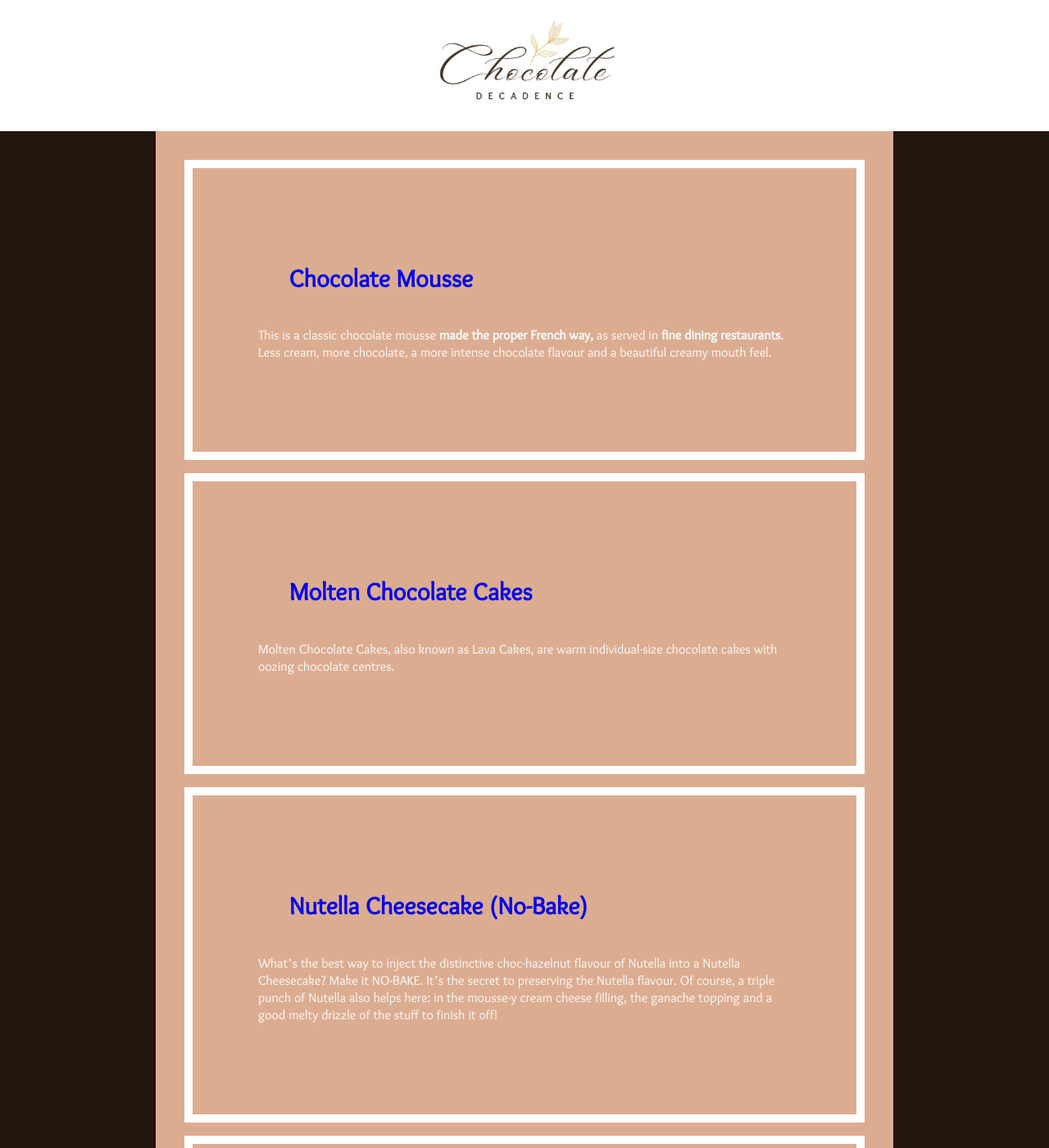
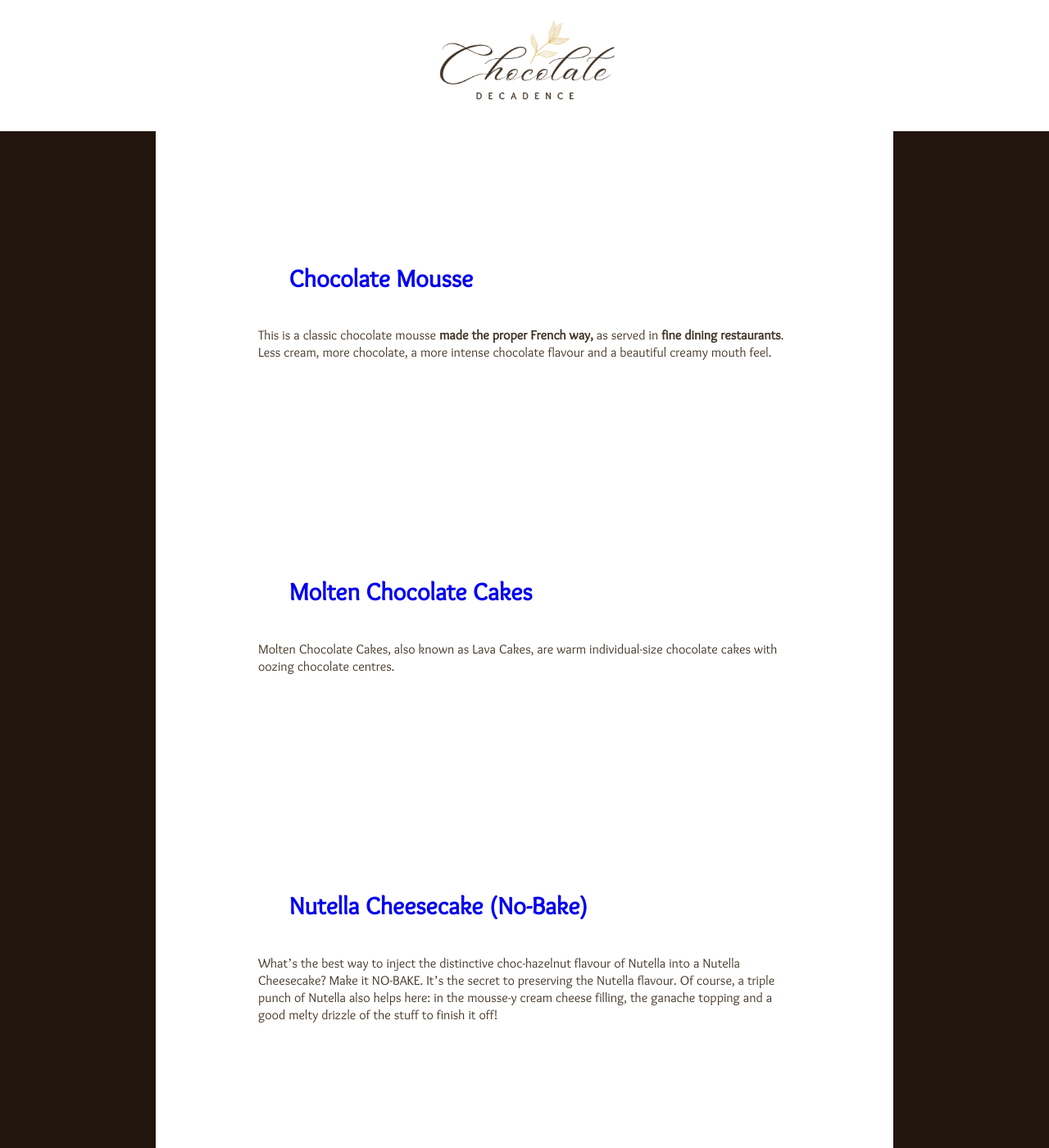
Before and after one commit to nicoleanncarter/recipes, a Jekyll site: the page built from pages/recipelisting.md, in a window 1280 px wide and 1400 px high. Shown: the whole window at 82% size. Built offline with Jekyll 4.4.1, drawn with Linux system fonts in a browser that asks for light colours.

Commit message:
Update recipes.css

```diff
--- a/styles/recipes.css
+++ b/styles/recipes.css
@@ -29,7 +29,7 @@ main {
   padding: 0.5cm;
   margin: auto;
   margin-bottom: 0em;
-  background-color: #dcac91;
+  background-color: white;
   font-family: 'Sukar';
 }
 
@@ -91,7 +91,7 @@ header h1 a {
 }
 
 p {
-  color: white;
+  color: #423425;
   margin-bottom: 30px;
   margin-top: 30px;
   font-family: 'Sukar';
@@ -124,7 +124,7 @@ footer {
   text-align: center;
   font-size: 10px;
   bottom: 0;
-  height: 10em;
+  height: 5em;
   width: 100%;
   background-color: white;
   margin-top: -30px;
```
